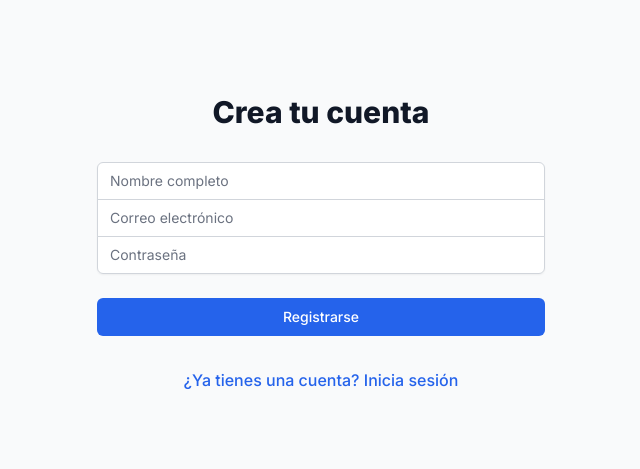
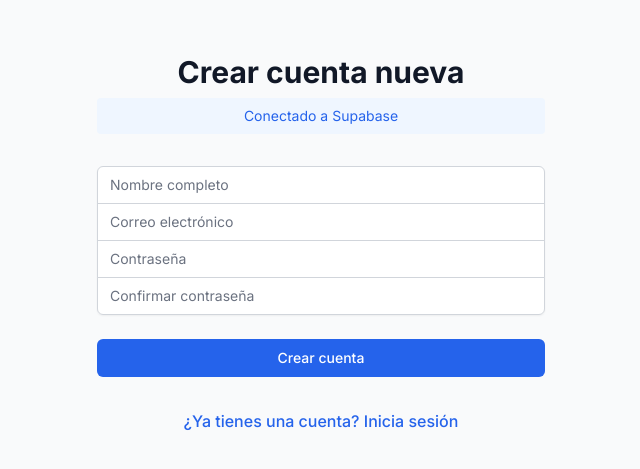
Before and after one commit to lazarohernan/abogados, a Next.js app: page /register in a window 1280 px wide. Shown: the part 169-638 px from the top of the page, without its empty margins (319-959 px from the left). Built offline with nearby package versions, Linux system fonts and the light colour scheme; no server answers.

Commit message:
page.tsx

```diff
--- a/src/app/(auth)/register/page.tsx
+++ b/src/app/(auth)/register/page.tsx
@@ -1,71 +1,75 @@
 'use client';
 
-import { useState } from 'react';
-import { supabase } from '@/lib/supabase';
+import { useState, useEffect } from 'react';
+import { useRouter } from 'next/navigation';
 import Link from 'next/link';
-import { useRouter } from 'next/navigation';
+import { useAuth } from '@/hooks/useAuth';
+import { checkSupabaseConnection } from '@/lib/supabase';
 
 export default function Register() {
-  const [email, setEmail] = useState('');
-  const [password, setPassword] = useState('');
-  const [fullName, setFullName] = useState('');
-  const [loading, setLoading] = useState(false);
-  const [error, setError] = useState<string | null>(null);
   const router = useRouter();
+  const { signUp, loading, error } = useAuth();
+  const [formData, setFormData] = useState({
+    email: '',
+    password: '',
+    confirmPassword: '',
+    fullName: '',
+  });
+  const [status, setStatus] = useState<string>('');
 
-  const handleRegister = async (e: React.FormEvent) => {
+  useEffect(() => {
+    // Verificar conexión con Supabase al cargar
+    const checkConnection = async () => {
+      const isConnected = await checkSupabaseConnection();
+      setStatus(isConnected ? 'Conectado a Supabase' : 'Error de conexión con Supabase');
+    };
+    checkConnection();
+  }, []);
+
+  const handleChange = (e: React.ChangeEvent<HTMLInputElement>) => {
+    setFormData({
+      ...formData,
+      [e.target.name]: e.target.value
+    });
+  };
+
+  const handleSubmit = async (e: React.FormEvent) => {
     e.preventDefault();
-    setLoading(true);
-    setError(null);
+    setStatus('Iniciando registro...');
+
+    // Validación de contraseñas
+    if (formData.password !== formData.confirmPassword) {
+      setStatus('Las contraseñas no coinciden');
+      return;
+    }
 
     try {
-      // Validar datos
-      if (fullName.trim().length < 3 || fullName.trim().length > 100) {
-        throw new Error('El nombre completo debe tener entre 3 y 100 caracteres');
+      setStatus('Registrando usuario...');
+      console.log('Iniciando registro con datos:', {
+        email: formData.email,
+        fullName: formData.fullName
+      });
+
+      const result = await signUp({
+        email: formData.email,
+        password: formData.password,
+        fullName: formData.fullName,
+      });
+
+      console.log('Resultado del registro:', result);
+
+      if (result.error) {
+        setStatus(`Error: ${result.error}`);
+        return;
       }
 
-      if (!/^[^\s@]+@[^\s@]+\.[^\s@]+$/.test(email)) {
-        throw new Error('Ingresa un correo electrónico válido');
+      if (result.user) {
+        setStatus('Registro exitoso. Redirigiendo...');
+        router.push('/dashboard');
       }
-
-      if (password.length < 8) {
-        throw new Error('La contraseña debe tener al menos 8 caracteres');
-      }
-
-      // Registrar usuario
-      const { data: authData, error: authError } = await supabase.auth.signUp({
-        email,
-        password,
-        options: {
-          data: {
-            full_name: fullName,
-          },
-        },
-      });
-
-      if (authError) throw authError;
-
-      if (authData.user) {
-        // Crear perfil en la tabla profiles
-        const { error: profileError } = await supabase
-          .from('profiles')
-          .insert([
-            {
-              id: authData.user.id,
-              email: email,
-              full_name: fullName,
-              subscription_status: 'trial',
-            },
-          ]);
-
-        if (profileError) throw profileError;
-      }
-
-      router.push('/dashboard');
-    } catch (error) {
-      setError(error instanceof Error ? error.message : 'Error al registrarse');
-    } finally {
-      setLoading(false);
+    } catch (err) {
+      console.error('Error en registro:', err);
+      setStatus(`Error inesperado: ${err instanceof Error ? err.message : 'Error desconocido'}`);
     }
   };
 
@@ -73,63 +77,71 @@ export default function Register() {
     <div className="min-h-screen flex items-center justify-center bg-gray-50 py-12 px-4 sm:px-6 lg:px-8">
       <div className="max-w-md w-full space-y-8">
         <div>
-          <h2 className="mt-6 text-center text-3xl font-extrabold text-gray-900">
-            Crea tu cuenta
+          <h2 className="mt-6 text-center text-3xl font-bold text-gray-900">
+            Crear cuenta nueva
           </h2>
-        </div>
-        <form className="mt-8 space-y-6" onSubmit={handleRegister}>
+          {status && (
+            <div className="mt-2 p-2 text-sm text-center rounded bg-blue-50 text-blue-600">
+              {status}
+            </div>
+          )}
           {error && (
-            <div className="bg-red-50 border border-red-400 text-red-700 px-4 py-3 rounded">
+            <div className="mt-2 p-2 text-sm text-center rounded bg-red-50 text-red-600">
               {error}
             </div>
           )}
+        </div>
+
+        <form className="mt-8 space-y-6" onSubmit={handleSubmit}>
           <div className="rounded-md shadow-sm -space-y-px">
             <div>
-              <label htmlFor="fullName" className="sr-only">
-                Nombre completo
-              </label>
               <input
                 id="fullName"
                 name="fullName"
                 type="text"
                 required
-                minLength={3}
-                maxLength={100}
-                value={fullName}
-                onChange={(e) => setFullName(e.target.value)}
+                value={formData.fullName}
+                onChange={handleChange}
                 className="appearance-none rounded-none relative block w-full px-3 py-2 border border-gray-300 placeholder-gray-500 text-gray-900 rounded-t-md focus:outline-none focus:ring-blue-500 focus:border-blue-500 focus:z-10 sm:text-sm"
                 placeholder="Nombre completo"
               />
             </div>
             <div>
-              <label htmlFor="email" className="sr-only">
-                Correo electrónico
-              </label>
               <input
                 id="email"
                 name="email"
                 type="email"
                 required
-                value={email}
-                onChange={(e) => setEmail(e.target.value)}
+                value={formData.email}
+                onChange={handleChange}
                 className="appearance-none rounded-none relative block w-full px-3 py-2 border border-gray-300 placeholder-gray-500 text-gray-900 focus:outline-none focus:ring-blue-500 focus:border-blue-500 focus:z-10 sm:text-sm"
                 placeholder="Correo electrónico"
               />
             </div>
             <div>
-              <label htmlFor="password" className="sr-only">
-                Contraseña
-              </label>
               <input
                 id="password"
                 name="password"
                 type="password"
                 required
-                minLength={8}
-                value={password}
-                onChange={(e) => setPassword(e.target.value)}
+                value={formData.password}
+                onChange={handleChange}
+                className="appearance-none rounded-none relative block w-full px-3 py-2 border border-gray-300 placeholder-gray-500 text-gray-900 focus:outline-none focus:ring-blue-500 focus:border-blue-500 focus:z-10 sm:text-sm"
+                placeholder="Contraseña"
+                minLength={6}
+              />
+            </div>
+            <div>
+              <input
+                id="confirmPassword"
+                name="confirmPassword"
+                type="password"
+                required
+                value={formData.confirmPassword}
+                onChange={handleChange}
                 className="appearance-none rounded-none relative block w-full px-3 py-2 border border-gray-300 placeholder-gray-500 text-gray-900 rounded-b-md focus:outline-none focus:ring-blue-500 focus:border-blue-500 focus:z-10 sm:text-sm"
-                placeholder="Contraseña"
+                placeholder="Confirmar contraseña"
+                minLength={6}
               />
             </div>
           </div>
@@ -142,16 +154,13 @@ export default function Register() {
                 loading ? 'opacity-50 cursor-not-allowed' : ''
               }`}
             >
-              {loading ? 'Registrando...' : 'Registrarse'}
+              {loading ? 'Procesando...' : 'Crear cuenta'}
             </button>
           </div>
         </form>
 
         <div className="text-center">
-          <Link
-            href="/login"
-            className="font-medium text-blue-600 hover:text-blue-500"
-          >
+          <Link href="/login" className="font-medium text-blue-600 hover:text-blue-500">
             ¿Ya tienes una cuenta? Inicia sesión
           </Link>
         </div>
```
